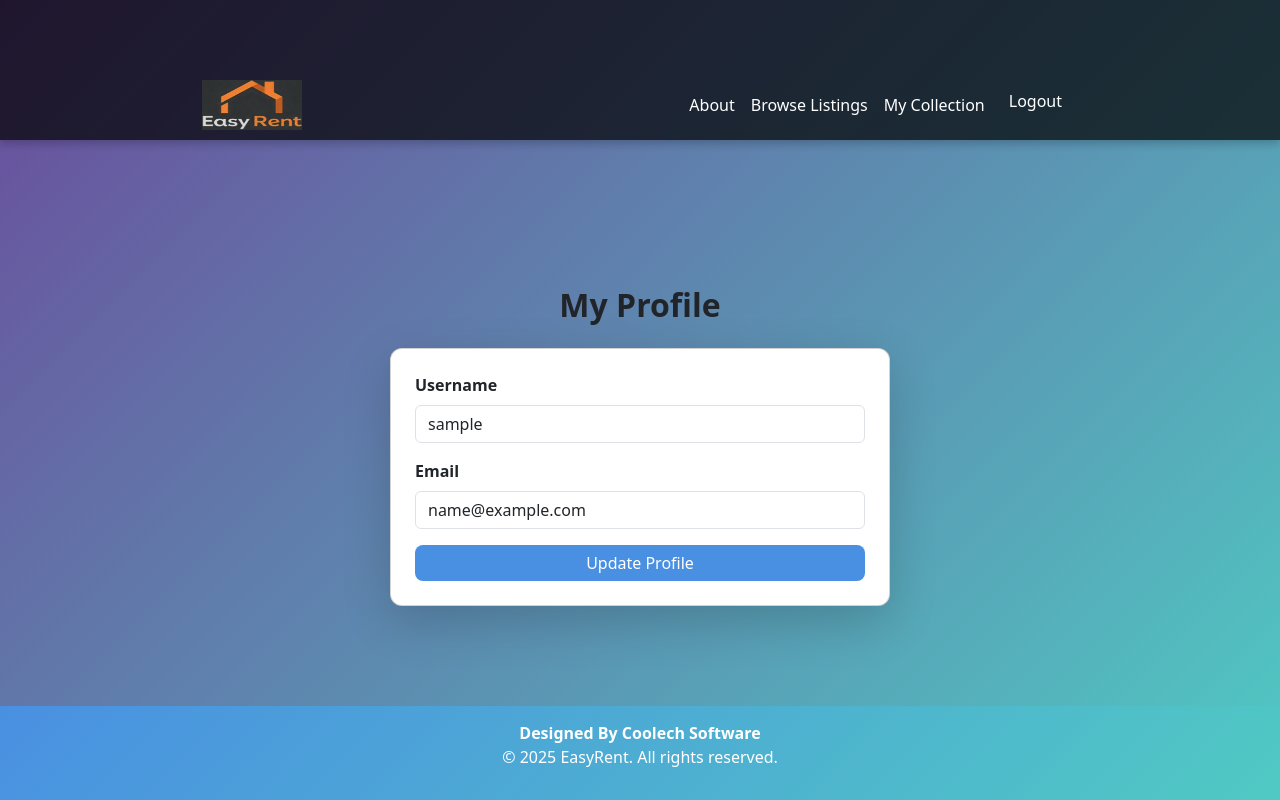
After one commit to Johnie-The-Dev/EasyRent, a Django app: page /landlord/profile/ in a window 1280 px wide. The commit adds this page. Run offline with Django 5.2, Linux system fonts and the light colour scheme; the visitor is signed in with stand-in values (Sample User, id 1); some libraries are stand-ins or nearby versions.

Commit message:
Added profiles

```diff
--- a/listings/forms.py
+++ b/listings/forms.py
@@ -21,3 +21,22 @@ class PropertyForm(forms.ModelForm):
     class Meta:
         model = Property
         fields = ['name', 'image','county', 'town', 'property_type', 'price', 'landlord_phone', 'description', 'vacancy', 'video']
+
+class LandlordProfileForm(forms.ModelForm):
+    class Meta:
+        model = User
+        fields = ['username', 'email']
+
+        widgets = {
+            'username': forms.TextInput(attrs={'class': 'form-control'}),
+            'email': forms.EmailInput(attrs={'class': 'form-control'}),
+        }
+
+class TenantProfileForm(forms.ModelForm):
+    class Meta:
+        model = User
+        fields = ['username', 'email']
+        widgets = {
+            'username': forms.TextInput(attrs={'class': 'form-control'}),
+            'email': forms.EmailInput(attrs={'class': 'form-control'}),
+        }
--- a/listings/templates/home.html
+++ b/listings/templates/home.html
@@ -38,9 +38,12 @@
             {% if user.is_authenticated %}
                 {% if user.is_landlord %}
                     <a href="{% url 'landlord_dashboard' %}" class="btn btn-primary btn-lg btn-custom">Go to Dashboard</a>
+                    <a href="{% url 'landlord_profile' %}" class="btn btn-outline-info btn-lg btn-custom">My Profile</a>
                 {% else %}
                     <a href="{% url 'tenant_feed' %}" class="btn btn-primary btn-lg btn-custom">Browse Properties</a>
                     <a href="{% url 'view_collection' %}" class="btn btn-outline-secondary btn-lg btn-custom">My Collection</a>
+                    <a href="{% url 'tenant_profile' %}" class="btn btn-info btn-lg btn-custom">My Profile</a>
+
                 {% endif %}
                 <a href="{% url 'logout' %}" class="btn btn-danger btn-lg btn-custom">Logout</a>
             {% else %}
--- /dev/null
+++ b/listings/templates/landlord_profile.html
@@ -0,0 +1,44 @@
+{% extends 'base.html' %}
+
+{% block title %}Landlord Profile - EasyRent{% endblock %}
+
+{% block content %}
+<div class="container mt-5">
+    <h2 class="text-center fw-bold mb-4">My Profile</h2>
+
+    {% if messages %}
+    <div class="alert alert-success">
+        {% for message in messages %}
+        {{ message }}
+        {% endfor %}
+    </div>
+    {% endif %}
+
+    <div class="card shadow-lg p-4">
+        <form method="POST">
+            {% csrf_token %}
+            <div class="mb-3">
+                <label class="form-label fw-bold">Username</label>
+                {{ form.username }}
+            </div>
+            <div class="mb-3">
+                <label class="form-label fw-bold">Email</label>
+                {{ form.email }}
+            </div>
+            <button type="submit" class="btn btn-primary w-100">Update Profile</button>
+        </form>
+    </div>
+</div>
+
+<style>
+    .card {
+        max-width: 500px;
+        margin: auto;
+        border-radius: 12px;
+    }
+
+    .btn {
+        border-radius: 8px;
+    }
+</style>
+{% endblock %}
--- a/listings/urls.py
+++ b/listings/urls.py
@@ -9,6 +9,7 @@ from .views import add_to_collection, remove_from_collection, view_collection
 from .views import custom_logout
 from django.views.generic import TemplateView
 from .views import RequestPasswordResetCodeView, VerifyResetCodeView, SetNewPasswordView
+from . import views
 
 urlpatterns = [
     path('', home, name='home'),  # ✅ Add this line for the homepage
@@ -28,4 +29,7 @@ urlpatterns = [
     path('password-reset/', RequestPasswordResetCodeView.as_view(), name='password_reset'),
     path('password-reset/verify/', VerifyResetCodeView.as_view(), name='password_reset_verify'),
     path('password-reset/new-password/', SetNewPasswordView.as_view(), name='password_reset_new_password'),
+
+    path('landlord/profile/', views.landlord_profile, name='landlord_profile'),
+    path('tenant/profile/', views.tenant_profile, name='tenant_profile'),
 ]
--- a/listings/views.py
+++ b/listings/views.py
@@ -16,6 +16,8 @@ from django.utils.crypto import get_random_string
 from django.conf import settings
 from django.contrib.auth import get_user_model
 from django.core.paginator import Paginator
+from .forms import LandlordProfileForm
+from .forms import TenantProfileForm
 User = get_user_model()
 
 
@@ -204,3 +206,31 @@ class SetNewPasswordView(View):
 
         messages.error(request, "Something went wrong. Please try again.")
         return redirect('password_reset')
+
+
+@login_required
+def landlord_profile(request):
+    if request.method == "POST":
+        form = LandlordProfileForm(request.POST, instance=request.user)
+        if form.is_valid():
+            form.save()
+            messages.success(request, "Profile updated successfully!")
+            return redirect("landlord_profile")
+    else:
+        form = LandlordProfileForm(instance=request.user)
+
+    return render(request, "landlord_profile.html", {"form": form})
+
+
+@login_required
+def tenant_profile(request):
+    if request.method == 'POST':
+        form = TenantProfileForm(request.POST, instance=request.user)
+        if form.is_valid():
+            form.save()
+            messages.success(request, "Profile updated successfully!")
+            return redirect('tenant_profile')
+    else:
+        form = TenantProfileForm(instance=request.user)
+
+    return render(request, 'tenant_profile.html', {'form': form})
```
Also changed, not shown: listings/templates/tenant_profile.html (added, +26 -0 lines).
